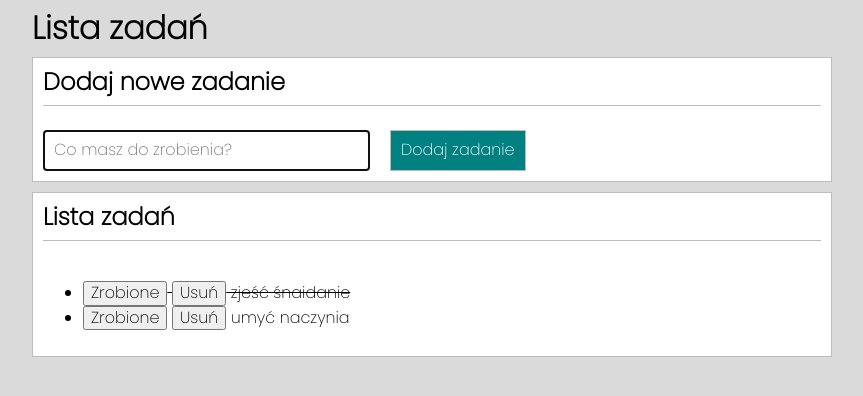
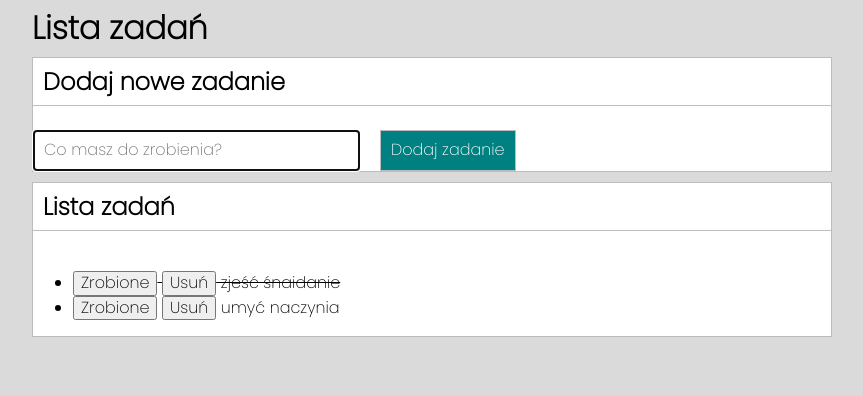
Before and after one commit to Rkowal10/to-do-list, a plain HTML site: page index.html in a window 1280 px wide. Shown: the whole page, without its empty margins (208-1071 px from the left). Drawn offline with nearby package versions, Linux system fonts and the light colour scheme.

Commit message:
modified padding

```diff
--- a/css/container.css
+++ b/css/container.css
@@ -2,7 +2,6 @@
     display: grid;
     border: 1px solid #bdbcbc;
     margin: 10px auto;
-    padding: 10px;
     background-color: #fff;
     max-width: 800px;
 }
@@ -11,6 +10,6 @@
     font-size: x-large;
     font-weight: 800;
     margin-top: 0;
-    padding-bottom: 10px;
+    padding: 10px;
     border-bottom: 1px solid #bdbcbc;
 }
```
